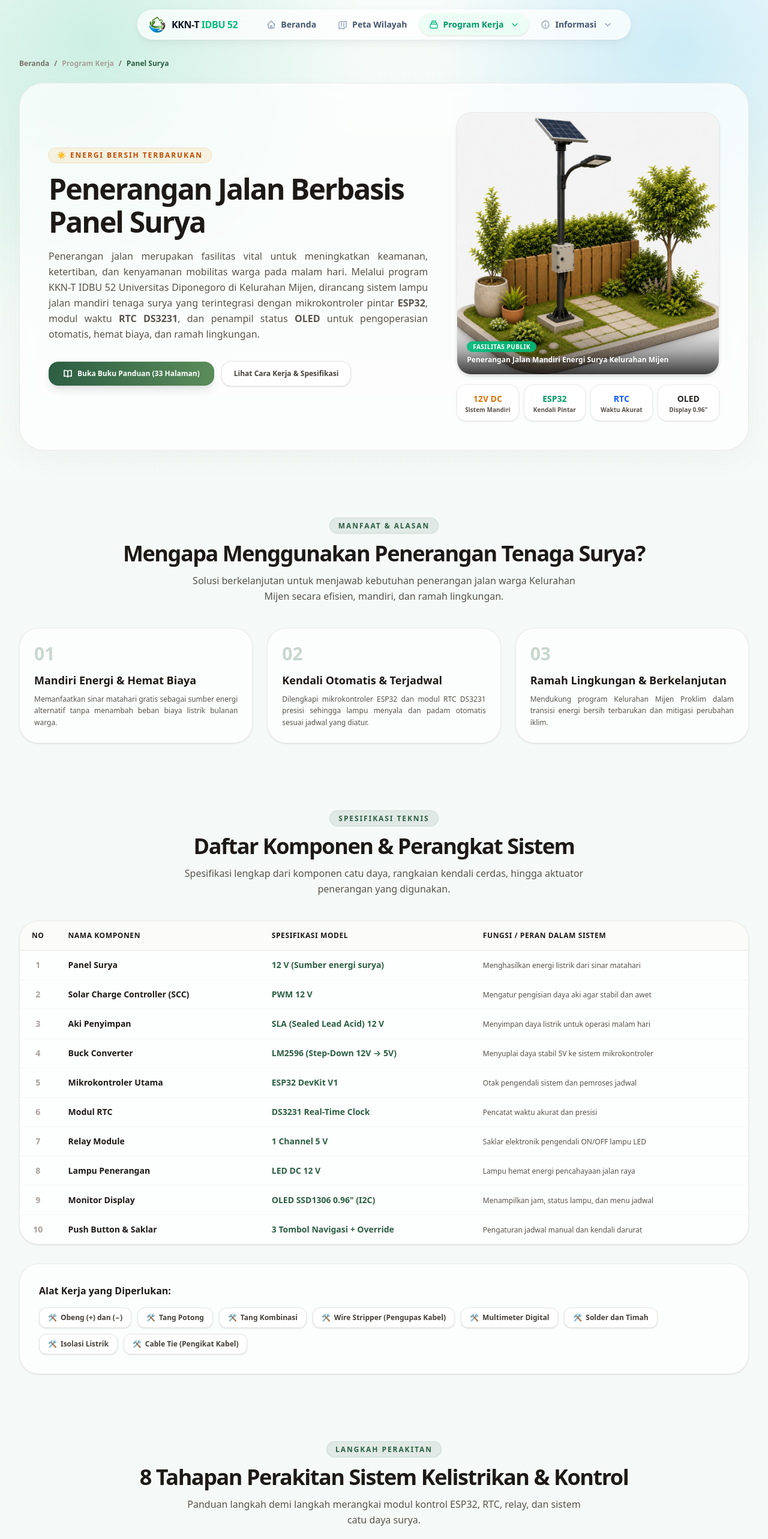
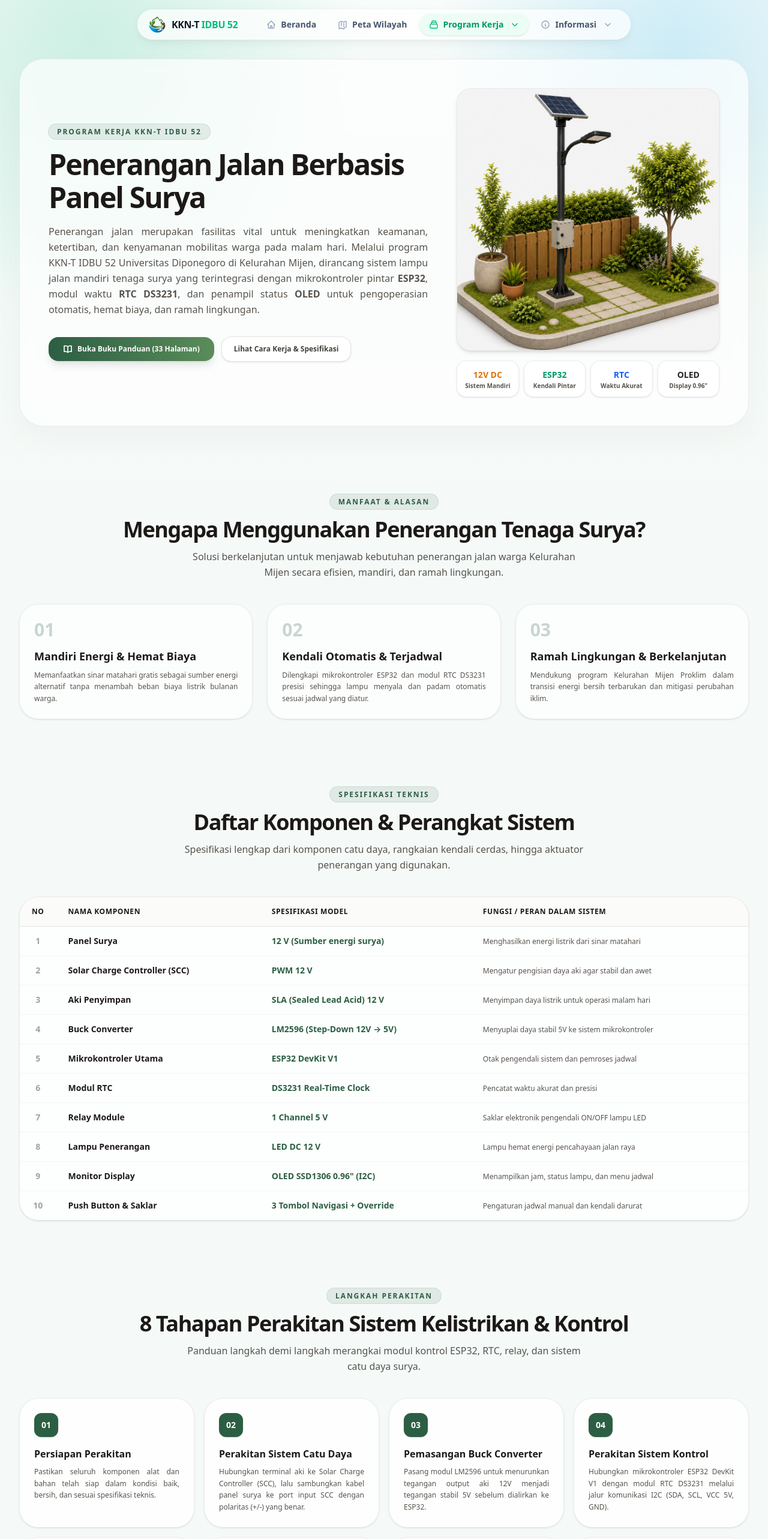
Before and after one commit to aisyyaaa/kkn-mijen52, a Next.js app: page /panel-surya in a window 1280 px wide. Shown: the top 2566 px of the page at 60% size. Built offline with nearby package versions, Linux system fonts and the light colour scheme.

Commit message:
feat: revisi design panel

```diff
--- a/app/panel-surya/page.tsx
+++ b/app/panel-surya/page.tsx
@@ -1,6 +1,5 @@
 import type { Metadata } from "next";
 import Image from "next/image";
-import Link from "next/link";
 import PanelBookViewer from "@/components/PanelBookViewer";
 
 export const metadata: Metadata = {
@@ -40,16 +39,7 @@ const specifications = [
   { name: "Push Button & Saklar", spec: "3 Tombol Navigasi + Override", role: "Pengaturan jadwal manual dan kendali darurat" },
 ];
 
-const tools = [
-  "Obeng (+) dan (−)",
-  "Tang Potong",
-  "Tang Kombinasi",
-  "Wire Stripper (Pengupas Kabel)",
-  "Multimeter Digital",
-  "Solder dan Timah",
-  "Isolasi Listrik",
-  "Cable Tie (Pengikat Kabel)",
-];
+
 
 const assembleSteps = [
   {
@@ -220,30 +210,12 @@ export default function PanelSuryaPage() {
       <div className="pointer-events-none fixed inset-0 -z-10 bg-[radial-gradient(ellipse_at_top,_var(--tw-gradient-stops))] from-amber-50/50 via-[#FAF9F5] to-emerald-50/30" />
 
       <div className="mx-auto w-full max-w-7xl px-4 pt-12 pb-24 sm:px-6 sm:pb-32 lg:px-8">
-
-        {/* Breadcrumb Navigation */}
-        <nav aria-label="Breadcrumb" className="mb-6">
-          <ol className="flex items-center gap-2 text-xs font-semibold text-stone-500">
-            <li>
-              <Link href="/" className="transition hover:text-stone-900">
-                Beranda
-              </Link>
-            </li>
-            <li>/</li>
-            <li>
-              <span className="text-stone-400">Program Kerja</span>
-            </li>
-            <li>/</li>
-            <li className="text-[#2C5E43] font-bold">Panel Surya</li>
-          </ol>
-        </nav>
-
         {/* Hero Section */}
         <section className="relative overflow-hidden rounded-[2.5rem] border border-stone-200/80 bg-white/70 p-6 shadow-[0_20px_50px_rgba(15,23,42,0.03)] backdrop-blur-md sm:p-10 lg:p-12">
           <div className="grid items-center gap-8 lg:grid-cols-12 lg:gap-12">
             <div className="lg:col-span-7">
-              <span className="inline-flex items-center gap-2 rounded-full bg-amber-500/10 px-3.5 py-1 text-xs font-black uppercase tracking-[0.16em] text-amber-700 ring-1 ring-amber-600/20">
-                ☀️ Energi Bersih Terbarukan
+              <span className="rounded-full bg-[#2C5E43]/10 px-3.5 py-1 text-xs font-black uppercase tracking-[0.16em] text-[#2C5E43] ring-1 ring-[#2C5E43]/20">
+                Program Kerja KKN-T IDBU 52
               </span>
               <h1 className="mt-4 text-3xl font-black tracking-[-0.04em] text-stone-900 sm:text-5xl sm:leading-[1.15]">
                 Penerangan Jalan Berbasis Panel Surya
@@ -283,14 +255,6 @@ export default function PanelSuryaPage() {
                     className="object-cover transition-transform duration-500 group-hover:scale-105"
                     priority
                   />
-                </div>
-                <div className="absolute inset-x-0 bottom-0 bg-gradient-to-t from-black/75 via-black/30 to-transparent p-4 text-white">
-                  <span className="rounded-full bg-emerald-500/90 px-2.5 py-0.5 text-[10px] font-black uppercase tracking-wider backdrop-blur-sm text-white">
-                    Fasilitas Publik
-                  </span>
-                  <p className="mt-1 text-xs font-bold text-white drop-shadow">
-                    Penerangan Jalan Mandiri Energi Surya Kelurahan Mijen
-                  </p>
                 </div>
               </div>
 
@@ -370,22 +334,6 @@ export default function PanelSuryaPage() {
                   ))}
                 </tbody>
               </table>
-            </div>
-          </div>
-
-          {/* Alat Persiapan Perakitan */}
-          <div className="mt-8 rounded-[2rem] border border-stone-200/70 bg-white/70 p-6 shadow-sm backdrop-blur sm:p-8">
-            <h3 className="text-base font-bold text-stone-900">Alat Kerja yang Diperlukan:</h3>
-            <div className="mt-4 flex flex-wrap gap-2.5">
-              {tools.map((tool, idx) => (
-                <span
-                  key={idx}
-                  className="inline-flex items-center gap-1.5 rounded-xl border border-stone-200 bg-white px-3.5 py-2 text-xs font-semibold text-stone-700 shadow-sm"
-                >
-                  <span className="text-emerald-600">🛠️</span>
-                  {tool}
-                </span>
-              ))}
             </div>
           </div>
         </section>
```
